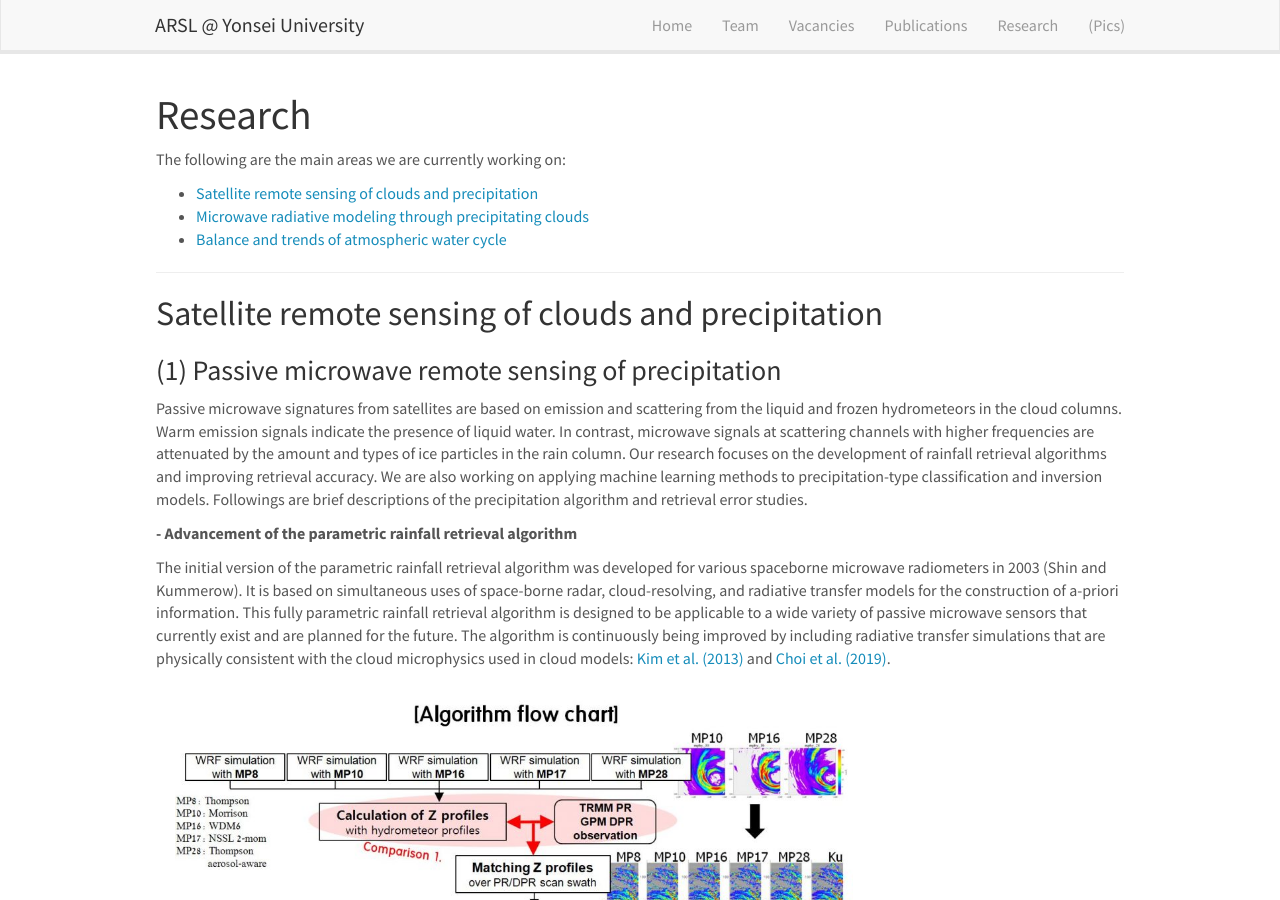
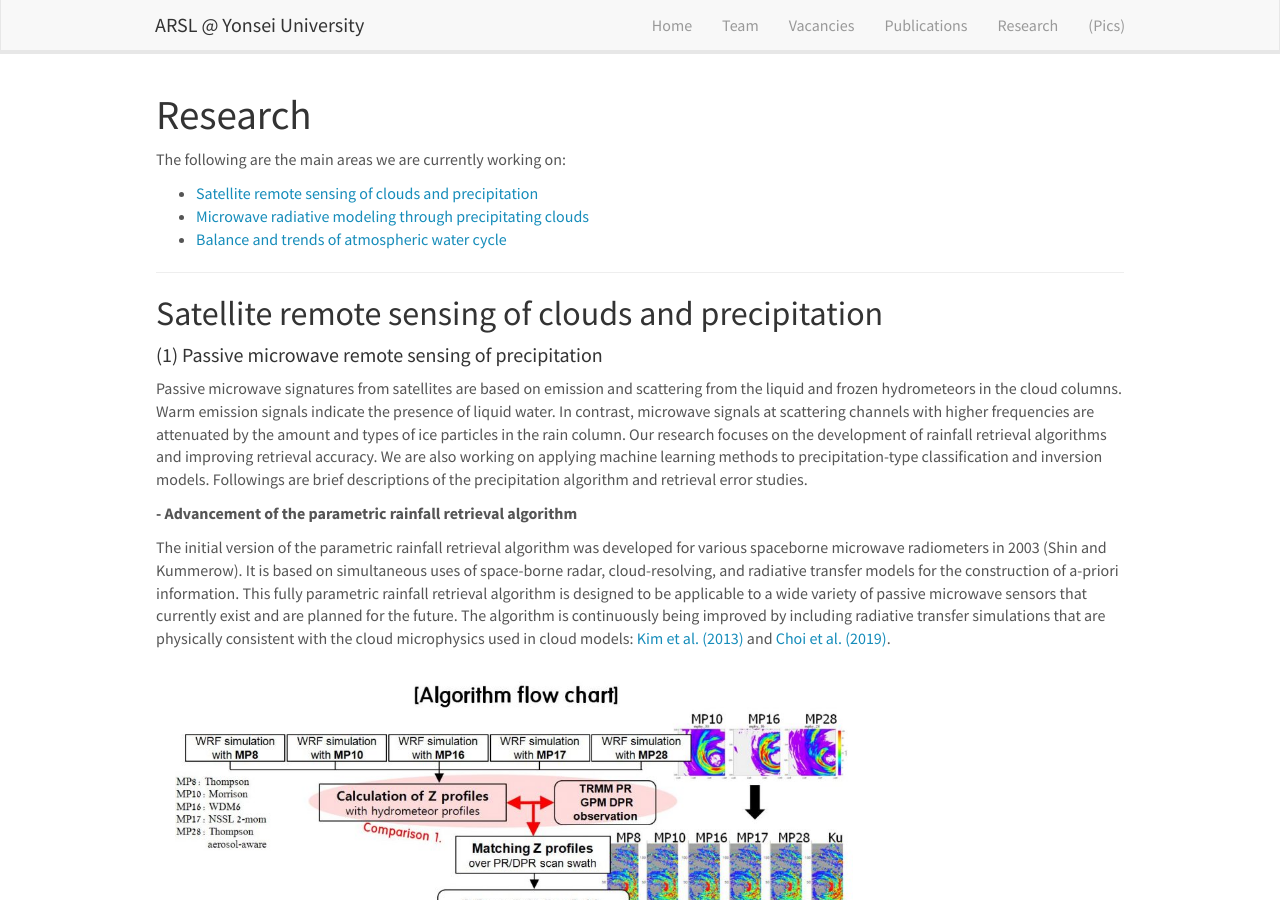
Before and after one commit to roo2003/roo2003.github.io, a Jekyll site: the page built from _pages/research.md, in a window 1280 px wide and 900 px high. Built offline with Jekyll 4.4.1, drawn with Linux system fonts in a browser that asks for light colours; nearby versions of some CDN libraries.

```diff
--- a/_pages/research.md
+++ b/_pages/research.md
@@ -18,7 +18,7 @@ The following are the main areas we are currently working on:
 
 ## Satellite remote sensing of clouds and precipitation
 
-### (1) Passive microwave remote sensing of precipitation
+#### (1) Passive microwave remote sensing of precipitation
 
 Passive microwave signatures from satellites are based on emission and scattering from the liquid and frozen hydrometeors in the cloud columns. Warm emission signals indicate the presence of liquid water. In contrast, microwave signals at scattering channels with higher frequencies are attenuated by the amount and types of ice particles in the rain column. Our research focuses on the development of rainfall retrieval algorithms and improving retrieval accuracy. We are also working on applying machine learning methods to precipitation-type classification and inversion models. Followings are brief descriptions of the precipitation algorithm and retrieval error studies.
 
```
